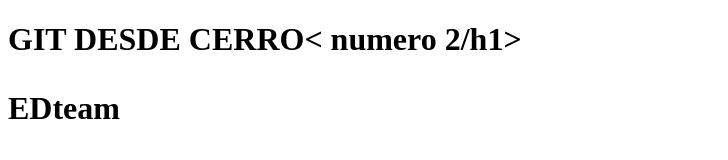
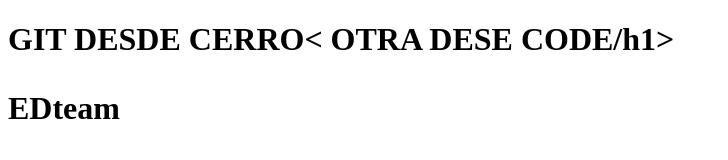
Before and after one commit to LeuryDLM/Curso-Git, a plain HTML site: page index.html in a window 1280 px wide. Shown: the whole page, without its empty margins (0-728 px from the left). Drawn offline with Linux system fonts and the light colour scheme.

Commit message:
Primer commit desde VS code

```diff
--- a/index.html
+++ b/index.html
@@ -7,7 +7,7 @@
     <title>Practicando con Git dos</title>
 </head>
 <body>
-    <h1>GIT DESDE CERRO< numero 2/h1>
+    <h1>GIT DESDE CERRO< OTRA DESE CODE/h1>
     <P>EDteam</P>
 </body>
 </html>
```
Also changed, not shown: 1 other file.
